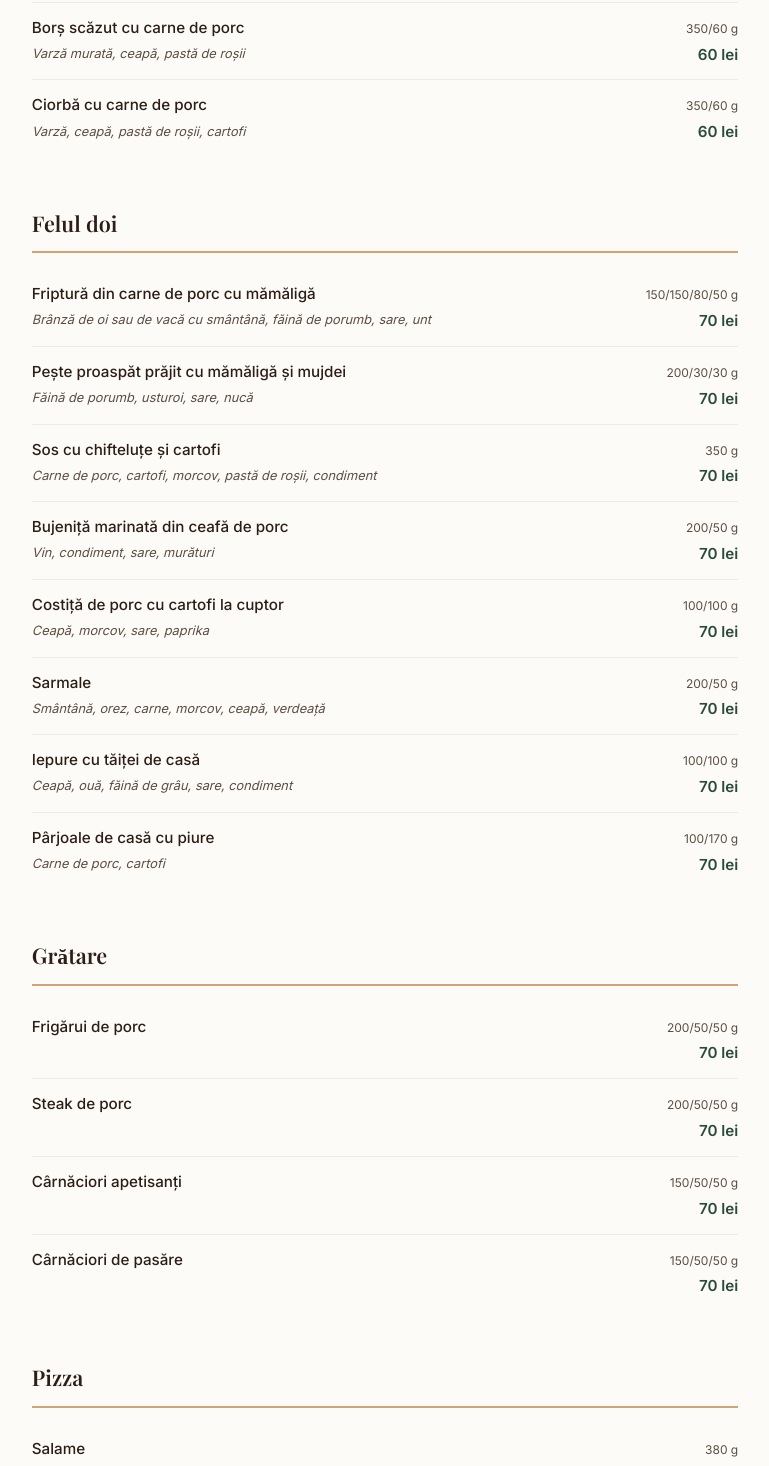
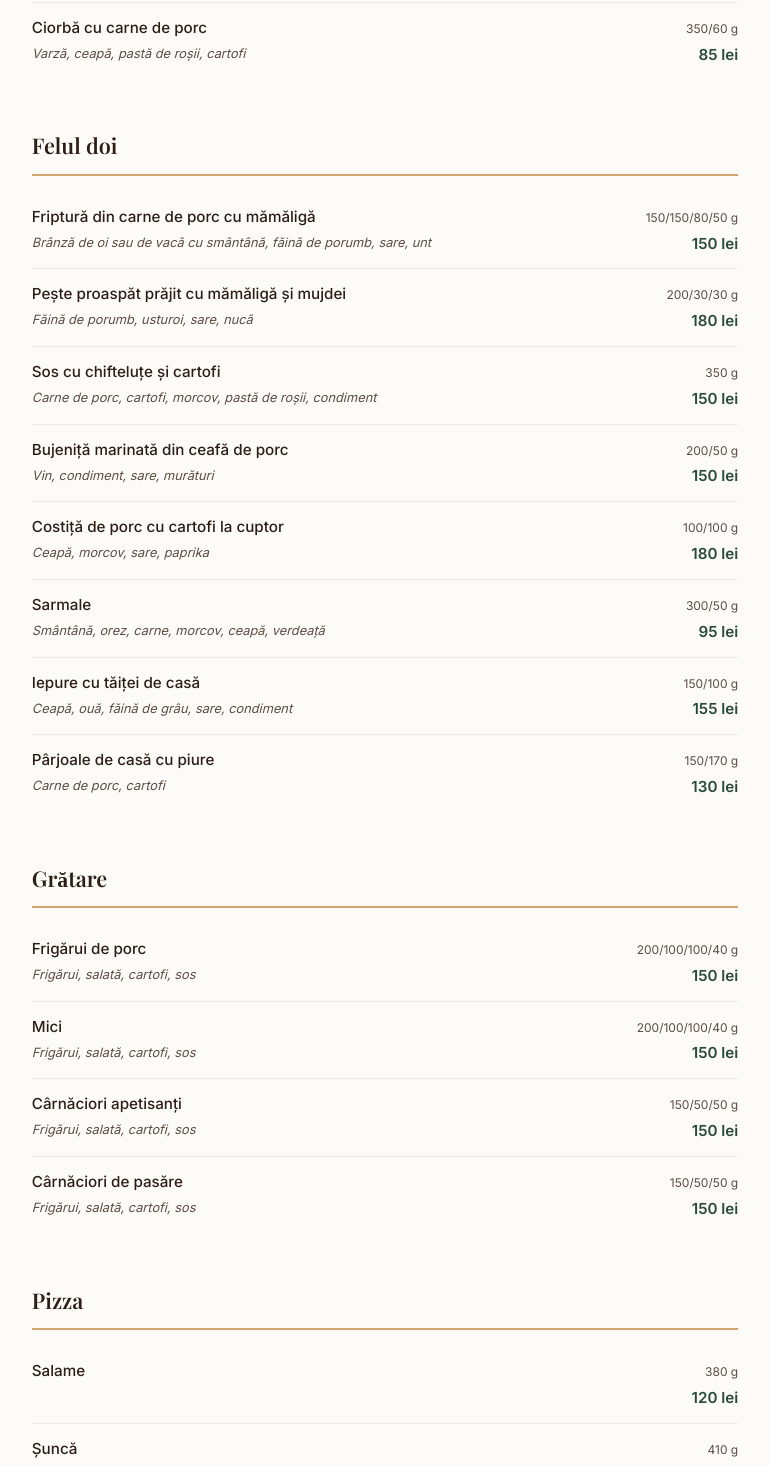
Before and after one commit to catalin0422/treipastori, a Next.js app: page /meniu in a window 1280 px wide. Shown: the part 1138-2604 px from the top of the page, without its empty margins (255-1024 px from the left). Built offline with nearby package versions, Linux system fonts and the light colour scheme; a web font is replaced by a local one.

Commit message:
Actualizare prețuri meniu și eliminare placeholder pagina în lucru

```diff
--- a/app/meniu/page.tsx
+++ b/app/meniu/page.tsx
@@ -12,98 +12,104 @@ const sections = [
   {
     title: "Mic dejun",
     items: [
-      { name: "Mic dejun", desc: "Omletă sau ouă ochiuri, brânză, unt și dulceață de casă, roșii, castraveți", weight: "350 g", price: "70 lei" },
-      { name: "Omletă simplă", desc: "Ouă, brânză de oi, smântână", weight: "350 g", price: "70 lei" },
-      { name: "Gustări reci", desc: "Salam, șuncă presată, brânză de oi, roșii, castraveți, ardei, ceapă verde", weight: "350 g", price: "70 lei" },
-      { name: "Unt, gem", desc: "", weight: "350 g", price: "70 lei" },
+      { name: "Mic dejun", desc: "Omletă sau ouă ochiuri, brânză, unt și dulceață de casă, roșii, castraveți", weight: "350 g", price: "95 lei" },
+      { name: "Omletă simplă", desc: "Ouă, brânză de oi, smântână", weight: "350 g", price: "95 lei" },
+      { name: "Unt, gem", desc: "", weight: "40 g", price: "40 lei" },
     ],
   },
   {
     title: "Felul întâi",
     items: [
-      { name: "Zeamă de găină cu tăiței de casă", desc: "Morcov, ceapă, ardei, verdeață", weight: "350/50/40 g", price: "70 lei" },
-      { name: "Zeamă de pește", desc: "Morcov, ceapă, rădăcinoase, ardei, verdeață", weight: "350/50/40 g", price: "80 lei" },
-      { name: "Borș scăzut cu carne de porc", desc: "Varză murată, ceapă, pastă de roșii", weight: "350/60 g", price: "60 lei" },
-      { name: "Ciorbă cu carne de porc", desc: "Varză, ceapă, pastă de roșii, cartofi", weight: "350/60 g", price: "60 lei" },
+      { name: "Zeamă de găină cu tăiței de casă", desc: "Morcov, ceapă, ardei, verdeață", weight: "350/50/40 g", price: "85 lei" },
+      { name: "Zeamă de pește", desc: "Morcov, ceapă, rădăcinoase, ardei, verdeață", weight: "350/50/40 g", price: "85 lei" },
+      { name: "Borș scăzut cu carne de porc", desc: "Varză murată, ceapă, pastă de roșii", weight: "350/60 g", price: "95 lei" },
+      { name: "Ciorbă cu carne de porc", desc: "Varză, ceapă, pastă de roșii, cartofi", weight: "350/60 g", price: "85 lei" },
     ],
   },
   {
     title: "Felul doi",
     items: [
-      { name: "Friptură din carne de porc cu mămăligă", desc: "Brânză de oi sau de vacă cu smântână, făină de porumb, sare, unt", weight: "150/150/80/50 g", price: "70 lei" },
-      { name: "Pește proaspăt prăjit cu mămăligă și mujdei", desc: "Făină de porumb, usturoi, sare, nucă", weight: "200/30/30 g", price: "70 lei" },
-      { name: "Sos cu chifteluțe și cartofi", desc: "Carne de porc, cartofi, morcov, pastă de roșii, condiment", weight: "350 g", price: "70 lei" },
-      { name: "Bujeniță marinată din ceafă de porc", desc: "Vin, condiment, sare, murături", weight: "200/50 g", price: "70 lei" },
-      { name: "Costiță de porc cu cartofi la cuptor", desc: "Ceapă, morcov, sare, paprika", weight: "100/100 g", price: "70 lei" },
-      { name: "Sarmale", desc: "Smântână, orez, carne, morcov, ceapă, verdeață", weight: "200/50 g", price: "70 lei" },
-      { name: "Iepure cu tăiței de casă", desc: "Ceapă, ouă, făină de grâu, sare, condiment", weight: "100/100 g", price: "70 lei" },
-      { name: "Pârjoale de casă cu piure", desc: "Carne de porc, cartofi", weight: "100/170 g", price: "70 lei" },
+      { name: "Friptură din carne de porc cu mămăligă", desc: "Brânză de oi sau de vacă cu smântână, făină de porumb, sare, unt", weight: "150/150/80/50 g", price: "150 lei" },
+      { name: "Pește proaspăt prăjit cu mămăligă și mujdei", desc: "Făină de porumb, usturoi, sare, nucă", weight: "200/30/30 g", price: "180 lei" },
+      { name: "Sos cu chifteluțe și cartofi", desc: "Carne de porc, cartofi, morcov, pastă de roșii, condiment", weight: "350 g", price: "150 lei" },
+      { name: "Bujeniță marinată din ceafă de porc", desc: "Vin, condiment, sare, murături", weight: "200/50 g", price: "150 lei" },
+      { name: "Costiță de porc cu cartofi la cuptor", desc: "Ceapă, morcov, sare, paprika", weight: "100/100 g", price: "180 lei" },
+      { name: "Sarmale", desc: "Smântână, orez, carne, morcov, ceapă, verdeață", weight: "300/50 g", price: "95 lei" },
+      { name: "Iepure cu tăiței de casă", desc: "Ceapă, ouă, făină de grâu, sare, condiment", weight: "150/100 g", price: "155 lei" },
+      { name: "Pârjoale de casă cu piure", desc: "Carne de porc, cartofi", weight: "150/170 g", price: "130 lei" },
     ],
   },
   {
     title: "Grătare",
     items: [
-      { name: "Frigărui de porc", desc: "", weight: "200/50/50 g", price: "70 lei" },
-      { name: "Steak de porc", desc: "", weight: "200/50/50 g", price: "70 lei" },
-      { name: "Cârnăciori apetisanți", desc: "", weight: "150/50/50 g", price: "70 lei" },
-      { name: "Cârnăciori de pasăre", desc: "", weight: "150/50/50 g", price: "70 lei" },
+      { name: "Frigărui de porc", desc: "Frigărui, salată, cartofi, sos", weight: "200/100/100/40 g", price: "150 lei" },
+      { name: "Mici", desc: "Frigărui, salată, cartofi, sos", weight: "200/100/100/40 g", price: "150 lei" },
+      { name: "Cârnăciori apetisanți", desc: "Frigărui, salată, cartofi, sos", weight: "150/50/50 g", price: "150 lei" },
+      { name: "Cârnăciori de pasăre", desc: "Frigărui, salată, cartofi, sos", weight: "150/50/50 g", price: "150 lei" },
     ],
   },
   {
     title: "Pizza",
     items: [
-      { name: "Salame", desc: "", weight: "380 g", price: "70 lei" },
-      { name: "Șuncă", desc: "", weight: "410 g", price: "70 lei" },
-      { name: "Quatro formaggi", desc: "", weight: "340 g", price: "70 lei" },
-      { name: "Prosciutto", desc: "", weight: "340 g", price: "70 lei" },
-      { name: "Speciale", desc: "", weight: "350 g", price: "70 lei" },
+      { name: "Salame", desc: "", weight: "380 g", price: "120 lei" },
+      { name: "Șuncă", desc: "", weight: "410 g", price: "120 lei" },
+      { name: "Quatro formaggi", desc: "", weight: "340 g", price: "120 lei" },
+      { name: "Prosciutto", desc: "", weight: "340 g", price: "120 lei" },
+      { name: "Speciale", desc: "", weight: "350 g", price: "120 lei" },
     ],
   },
   {
     title: "Gustări reci",
     items: [
-      { name: "Gustarea păstorului", desc: "Afumături de carne, slănină și sălămuri, usturoi", weight: "200 g", price: "70 lei" },
-      { name: "Plăcinte cu brânză, varză și cartofi", desc: "Făină de grâu, ou, drojdie și ulei", weight: "200 g", price: "70 lei" },
+      { name: "Gustarea păstorului", desc: "Afumături de carne, slănină și sălămuri, usturoi", weight: "200 g", price: "150 lei" },
+      { name: "Plăcinte cu brânză, varză și cartofi", desc: "Făină de grâu, ou, drojdie și ulei", weight: "200 g", price: "25 lei" },
     ],
   },
   {
     title: "Salate",
     items: [
-      { name: 'Salată "Doina"', desc: "Roșii, castraveți, ardei, verdeață și brânză de oi", weight: "250 g", price: "70 lei" },
-      { name: "Legume coapte", desc: "Bostănei, vânătă, ardei, conopidă și morcov", weight: "250 g", price: "70 lei" },
-      { name: 'Salată "Cesar"', desc: "Piept de pasăre, salată mixtă, roșii cherry, pesmeți, cașcaval, sos cu usturoi", weight: "250 g", price: "70 lei" },
-      { name: 'Salată "Gingășie"', desc: "Vețcina, salată mixtă, castraveți, porumb, sos", weight: "250 g", price: "70 lei" },
-      { name: 'Salată "Grecească"', desc: "Roșii, castraveți, ardei color, măsline, ceapă roșie, brânză bulgărească, ulei măsline, oregano", weight: "250 g", price: "70 lei" },
-      { name: 'Salată "Țărănească"', desc: "Roșii, castraveți, ardei dulce, verdeață, ceapă verde, brânză de oi", weight: "250 g", price: "70 lei" },
+      { name: 'Salată de legume proaspete „Doina"', desc: "Roșii, castraveți, ardei, verdeață și brânză de oi", weight: "250 g", price: "90 lei" },
+      { name: "Legume coapte", desc: "Bostănei, vânătă, ardei, conopidă și morcov", weight: "250 g", price: "100 lei" },
+      { name: 'Salată „Cesar"', desc: "Piept de pasăre, salată mixtă, roșii cherry, pesmeți, cașcaval, sos cu usturoi", weight: "250 g", price: "100 lei" },
+      { name: 'Salată „Gingășie"', desc: "Vețcina, salată mixtă, castraveți, porumb, sos", weight: "250 g", price: "100 lei" },
+      { name: 'Salată „Grecească"', desc: "Roșii, castraveți, ardei color, măsline, ceapă roșie, brânză bulgărească, ulei măsline, oregano", weight: "250 g", price: "120 lei" },
+      { name: 'Salată „Țărănească"', desc: "Roșii, castraveți, ardei dulce, verdeață, ceapă verde, brânză de oi", weight: "250 g", price: "90 lei" },
     ],
   },
   {
     title: "Sosuri",
-    subtitle: "1/40 g — 70 lei fiecare",
+    subtitle: "20 lei fiecare",
     items: [
-      { name: "Adjikă", desc: "", weight: "", price: "70 lei" },
-      { name: "Hrean", desc: "", weight: "", price: "70 lei" },
-      { name: "Sos mujdei", desc: "", weight: "", price: "70 lei" },
-      { name: "Smântână", desc: "", weight: "", price: "70 lei" },
-      { name: "Ketchup", desc: "", weight: "", price: "70 lei" },
-      { name: "Maioneză", desc: "", weight: "", price: "70 lei" },
+      { name: "Adjikă", desc: "", weight: "1/40 g", price: "20 lei" },
+      { name: "Hrean", desc: "", weight: "1/40 g", price: "20 lei" },
+      { name: "Sos mujdei", desc: "", weight: "1/40 g", price: "20 lei" },
+      { name: "Smântână", desc: "", weight: "1/40 g", price: "20 lei" },
+      { name: "Ketchup", desc: "", weight: "1/40 g", price: "20 lei" },
+      { name: "Maioneză", desc: "", weight: "1/40 g", price: "20 lei" },
+      { name: "Muștar", desc: "", weight: "1/30 g", price: "20 lei" },
     ],
   },
   {
     title: "Desert",
     items: [
-      { name: "Cușma lui Guguță", desc: "Smântână, lapte, ouă, zahăr, vișină", weight: "200 g", price: "70 lei" },
-      { name: "Clătite cu brânză de vaci", desc: "Lapte, brânză, ouă, făină, vanilie", weight: "200 g", price: "70 lei" },
-      { name: "Prune umplute cu miez de nucă", desc: "Sirop de zahăr, vin, prună, nucă", weight: "250 g", price: "70 lei" },
+      { name: "Cușma lui Guguță", desc: "Smântână, lapte, ouă, zahăr, vișină", weight: "200 g", price: "125 lei" },
+      { name: "Clătite cu brânză de vaci", desc: "Lapte, brânză, ouă, făină, vanilie", weight: "200 g", price: "100 lei" },
+      { name: "Prune umplute cu miez de nucă", desc: "Sirop de zahăr, vin, prună, nucă", weight: "250 g", price: "100 lei" },
       { name: "Mere coapte cu nuci și miere", desc: "", weight: "250 g", price: "70 lei" },
       { name: "Biscuiți de casă", desc: "Untură, smântână, ouă, zahăr, suc de lămâie, vanilie", weight: "250 g", price: "70 lei" },
-      { name: "Ceai infuzie", desc: "", weight: "", price: "70 lei" },
-      { name: "Compot", desc: "", weight: "250 g", price: "70 lei" },
+    ],
+  },
+  {
+    title: "Băuturi calde",
+    items: [
+      { name: "Ceai infuzie", desc: "", weight: "", price: "30 lei" },
+      { name: "Cafea", desc: "", weight: "", price: "30 lei" },
     ],
   },
   {
     title: "Băuturi răcoritoare",
     items: [
+      { name: "Compot", desc: "", weight: "500 ml", price: "35 lei" },
       { name: "Coca Cola", desc: "", weight: "0.33 l", price: "20 lei" },
       { name: "Coca Cola", desc: "", weight: "0.5 l", price: "25 lei" },
       { name: "Fanta", desc: "", weight: "0.33 l", price: "20 lei" },
@@ -139,14 +145,20 @@ const sections = [
     ],
   },
   {
+    title: "Bere la halbă",
+    items: [
+      { name: "Göter", desc: "", weight: "0.5 l", price: "40 lei" },
+    ],
+  },
+  {
     title: "Bere la sticlă",
     items: [
       { name: "Timișoreana", desc: "", weight: "0.5 l", price: "35 lei" },
-      { name: "Corona Extra", desc: "", weight: "0.33 l", price: "50 lei" },
+      { name: "Corona Extra", desc: "", weight: "0.33 l", price: "55 lei" },
       { name: "Kozel", desc: "", weight: "0.5 l", price: "40 lei" },
       { name: "Efes", desc: "", weight: "0.5 l", price: "40 lei" },
-      { name: "Radler", desc: "", weight: "0.5 l", price: "35 lei" },
-      { name: "Festival", desc: "", weight: "0.3 l", price: "35 lei" },
+      { name: "Radler", desc: "", weight: "0.5 l", price: "40 lei" },
+      { name: "Festival", desc: "", weight: "0.3 l", price: "40 lei" },
       { name: "Radler Zero", desc: "", weight: "0.5 l", price: "35 lei" },
     ],
   },
--- a/app/page.tsx
+++ b/app/page.tsx
@@ -17,18 +17,7 @@ export const metadata: Metadata = {
   alternates: { canonical: "https://treipastori.md" },
 };
 
-const UNDER_CONSTRUCTION = true;
-
 export default function Page() {
-  if (UNDER_CONSTRUCTION) {
-    return (
-      <div className="min-h-screen flex flex-col items-center justify-center bg-[#1a1a1a] text-white text-center px-4">
-        <h1 className="text-3xl font-semibold mb-3">Pagina în lucru</h1>
-        <p className="text-gray-400">Revenim în curând cu ceva nou. Mulțumim pentru răbdare!</p>
-      </div>
-    );
-  }
-
   return (
     <>
       <Navbar />
```
